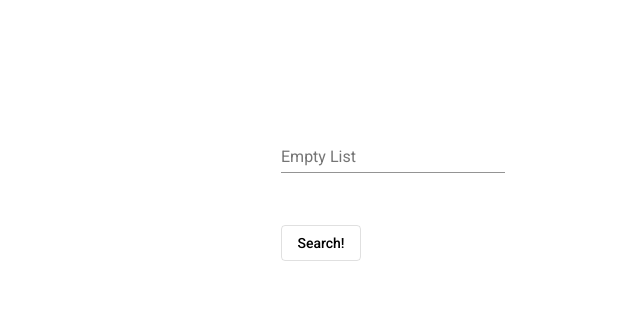
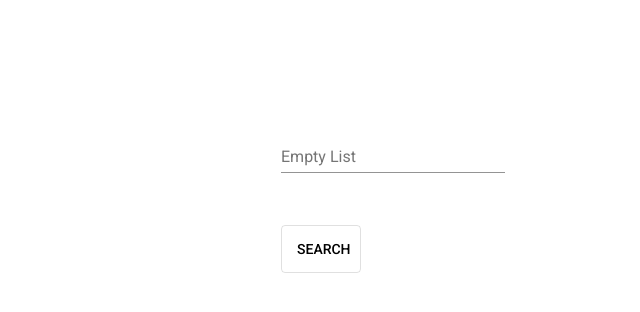
Before and after one commit to szabolcsveer/GitHub_API_UI, an Angular app in the folder GithubApi/: page / in a window 1280 px wide. Shown: the top 312 px of the page, without its empty margins (359-999 px from the left). Built offline with nearby package versions, Linux system fonts and the light colour scheme.

Commit message:
feat(inputfield.ts) reads input field and passes into params in url

```diff
--- a/GithubApi/src/app/app-routing.module.ts
+++ b/GithubApi/src/app/app-routing.module.ts
@@ -1,11 +1,24 @@
 import { NgModule } from '@angular/core';
 import { Routes, RouterModule } from '@angular/router';
 
+//Components
+import { InputfieldComponent } from './components/inputfield/inputfield.component';
+import { PageNotFoundComponent } from './components/page-not-found/page-not-found.component';
 
-const routes: Routes = [];
+
+const routes: Routes = [{
+  path: '',
+  component: InputfieldComponent,
+  pathMatch:'full'},
+  {
+  path: '**',
+  component: PageNotFoundComponent
+}];
 
 @NgModule({
   imports: [RouterModule.forRoot(routes)],
   exports: [RouterModule]
 })
 export class AppRoutingModule { }
+export const routingComponents = [InputfieldComponent,
+  PageNotFoundComponent]
--- a/GithubApi/src/app/app.component.html
+++ b/GithubApi/src/app/app.component.html
@@ -1,6 +1,4 @@
 
 <router-outlet>
-  <app-inputfield>
 
-  </app-inputfield>
 </router-outlet>
--- a/GithubApi/src/app/components/inputfield/inputfield.component.css
+++ b/GithubApi/src/app/components/inputfield/inputfield.component.css
@@ -12,4 +12,5 @@ mat-form-field {
 
 button {
   width: 5rem;
+  height: 3rem;
 }
--- a/GithubApi/src/app/components/inputfield/inputfield.component.html
+++ b/GithubApi/src/app/components/inputfield/inputfield.component.html
@@ -2,6 +2,8 @@
   <mat-form-field class="main-input">
     <input (keyup)="onKey($event)" matInput placeholder="Empty List" >
   </mat-form-field>
-  <p>{{user}}</p>
-  <button mat-stroked-button>Search!</button>
+ <p>{{user}}</p>
+  <button (click)="goTo()" mat-stroked-button>
+    SEARCH
+  </button>
 </div>
--- a/GithubApi/src/app/components/inputfield/inputfield.component.ts
+++ b/GithubApi/src/app/components/inputfield/inputfield.component.ts
@@ -1,4 +1,5 @@
 import { Component, OnInit } from '@angular/core';
+import { ActivatedRoute, Router } from '@angular/router';
 
 @Component({
   selector: 'app-inputfield',
@@ -7,14 +8,27 @@ import { Component, OnInit } from '@angular/core';
 })
 export class InputfieldComponent implements OnInit {
 
-  user: string;
+  public user: string;
 
-  constructor() { }
+  constructor(private route: ActivatedRoute, private router: Router) {
+
+   }
 
   ngOnInit() {
+    this.route.queryParamMap.subscribe(params => {
+     console.log(params);
+    });
   }
 
   onKey(event: KeyboardEvent) { // with type info
     this.user = (<HTMLInputElement>event.target).value;
   }
+
+  onClickMe(event) {
+    this.user = event.target.value;
+  }
+
+  goTo() {
+    this.router.navigate(['/input'], { queryParams: { user: this.user } });
+  }
 }
```
Also changed, not shown: GithubApi/src/app/app.module.ts (+6 -3 lines).
